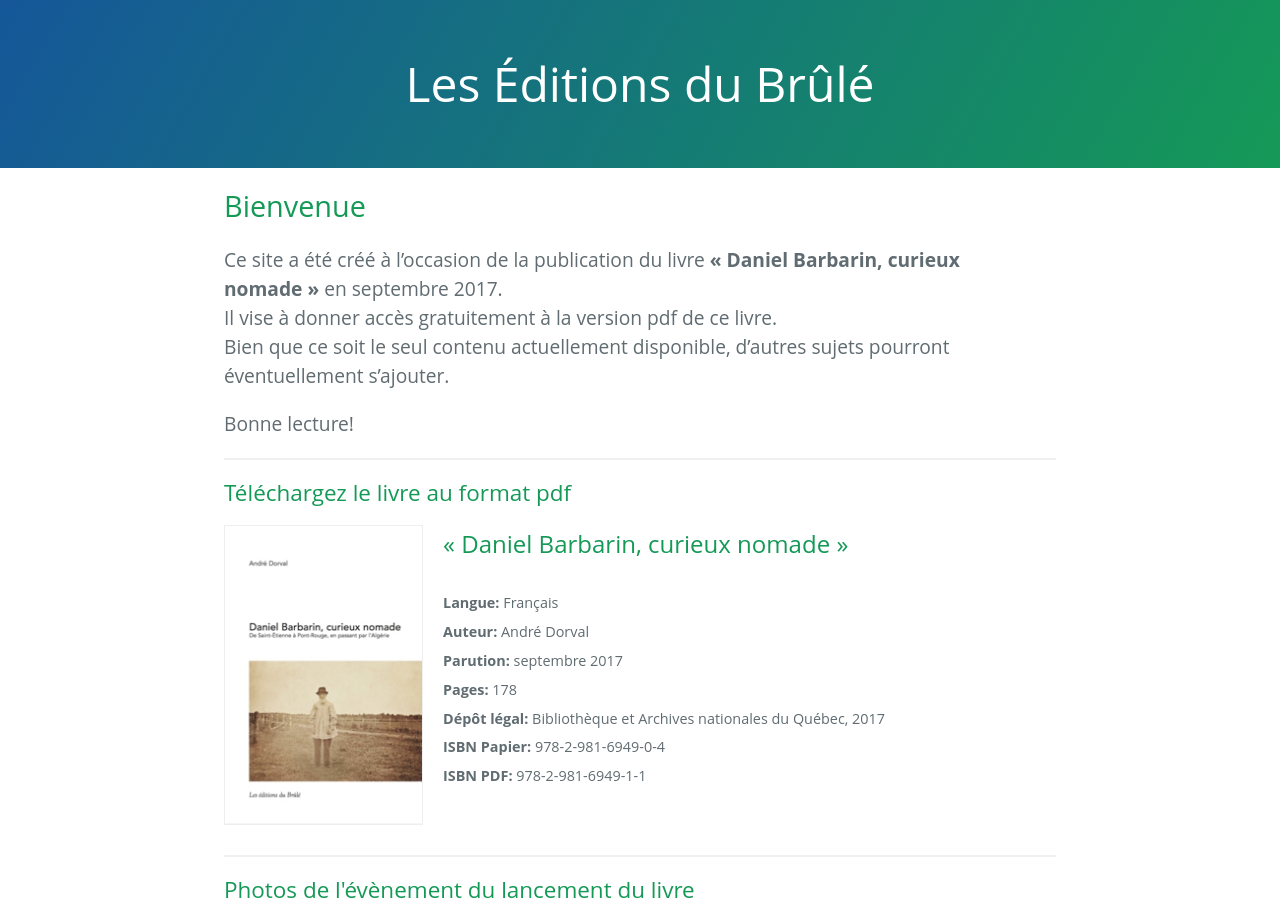
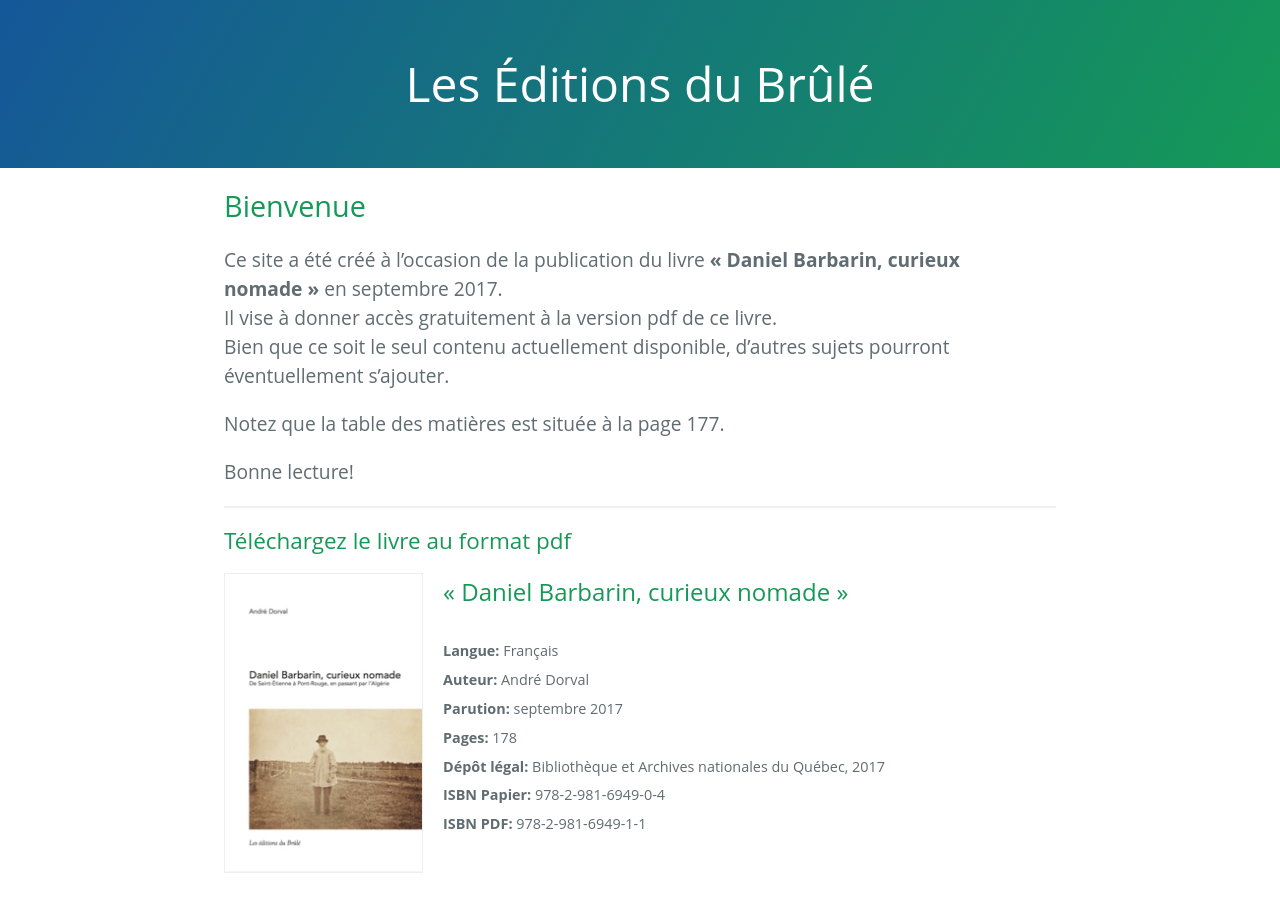
Before and after one commit to mfalla/leseditionsdubrule, a Jekyll site: the page built from index.html, in a window 1280 px wide and 900 px high. Built offline with Jekyll 4.4.1, drawn with Linux system fonts in a browser that asks for light colours; nearby versions of some CDN libraries.

Commit message:
Add more details concerning the summary

```diff
--- a/index.html
+++ b/index.html
@@ -13,6 +13,8 @@ layout: default
     Il vise à donner accès gratuitement à la version pdf de ce livre.<br>
     Bien que ce soit le seul contenu actuellement disponible, d’autres sujets pourront éventuellement s’ajouter.
   </p>
+
+  <p>Notez que la table des matières est située à la page 177.</p>
 
   <p>Bonne lecture!</p>
 
```
